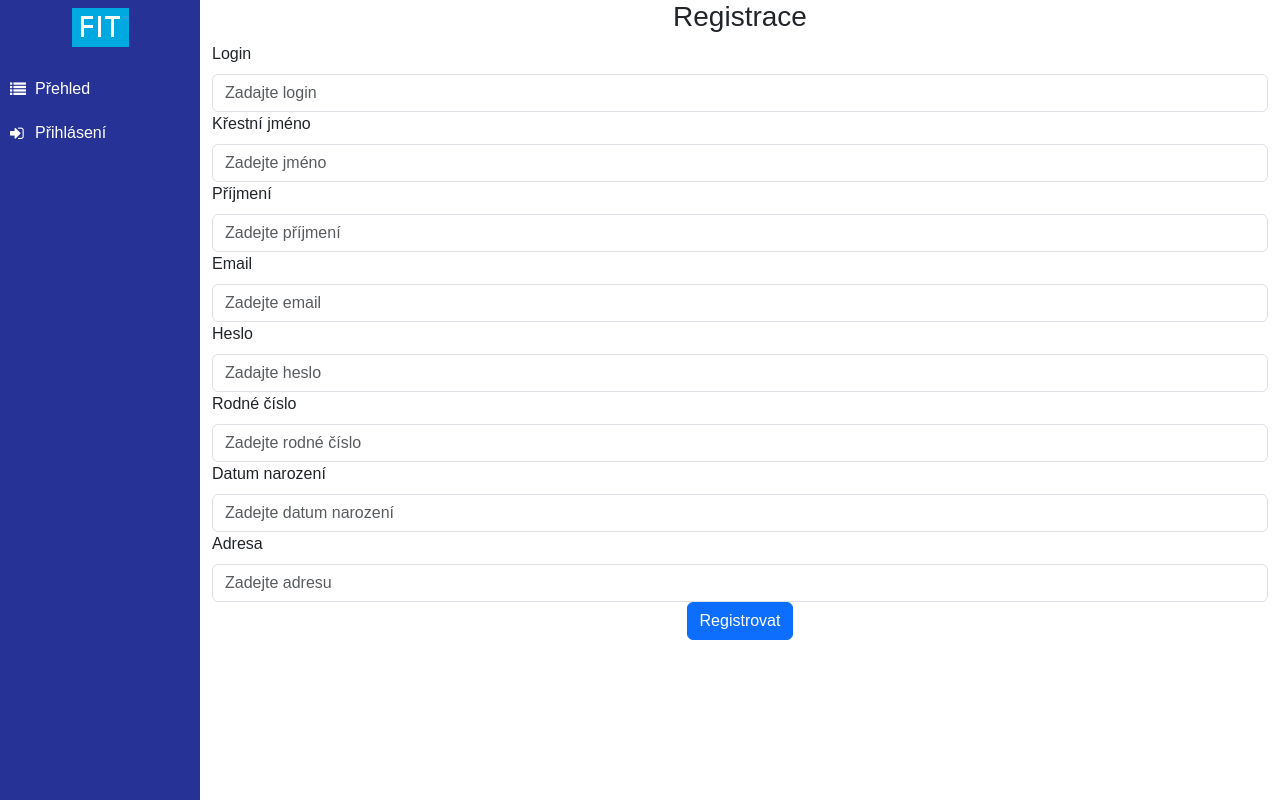
After one commit to Dolly151/IIS_project-, a PHP site: page /register.php in a window 1280 px wide. The commit adds this page. Run offline with PHP 8.4, Linux system fonts and the light colour scheme.

Commit message:
feat: login and register works

```diff
--- a/mydp_creation_script.sql
+++ b/mydp_creation_script.sql
@@ -23,7 +23,7 @@ USE `mydb` ;
 CREATE TABLE IF NOT EXISTS `mydb`.`uzivatel` (
   `ID` INT NOT NULL AUTO_INCREMENT,
   `login` VARCHAR(45) NULL,
-  `heslo` VARCHAR(45) NULL,
+  `heslo` VARCHAR(80) NULL,
   `rodne_cislo` VARCHAR(45) NULL,
   `jmeno` VARCHAR(45) NULL,
   `prijmeni` VARCHAR(45) NULL,
--- a/pages/login.php
+++ b/pages/login.php
@@ -28,8 +28,7 @@
 
         <main>
             <div class="container login-container">
-                <!--TODO: add action file-->
-                <form action="<?php echo htmlspecialchars($_SERVER['PHP_SELF']);?>" method="post">
+                <form action="actions/login_action.php" method="post">
                     <h3 class="text-center">Přihlásení</h3>
                     <div class="form-group">
                         <label for="text" class="form-label">Login</label>
@@ -49,7 +48,7 @@
                         <button type="submit" class="btn btn-primary">Přihlásit</button>
                     </div>
                     <div class="form-group text-center">
-                        <a href="" class="text-center">Registrovat se</a>
+                        <a href="register.php" class="text-center">Registrovat se</a>
                     </div>
                 </form>
             </div>
--- /dev/null
+++ b/pages/register.php
@@ -0,0 +1,61 @@
+<?php
+    require_once('../common/common.php');
+
+    make_header('WIS - registrace', 'register')
+?>
+
+<body>
+    <div class="wrapper d-flex">
+
+        <header>
+            <?php include __DIR__ . '/menu.php'; ?>
+        </header>
+
+        <main>
+            <div class="container login-container">
+                <form action="actions/register_action.php" method="post">
+                    <h3 class="text-center">Registrace</h3>
+                    <div class="form-group">
+                        <label for="text" class="form-label">Login</label>
+                        <input type="text" class="form-control" placeholder="Zadajte login" name="login">
+                    </div>
+                    <div class="form-group">
+                        <label for="text" class="form-label">Křestní jméno</label>
+                        <input type="text" class="form-control" placeholder="Zadejte jméno" name="firstName">
+                    </div>
+                    <div class="form-group">
+                        <label for="text" class="form-label">Příjmení</label>
+                        <input type="text" class="form-control" placeholder="Zadejte příjmení" name="lastName">
+                    </div>
+                    <div class="form-group">
+                        <label for="text" class="form-label">Email</label>
+                        <input type="text" class="form-control" placeholder="Zadejte email" name="email">
+                    </div>
+                    <div class="form-group">
+                        <label for="text" class="form-label">Heslo</label>
+                        <input type="password" class="form-control" placeholder="Zadajte heslo" name="pwd">
+                    </div>
+                    <div class="form-group">
+                        <label for="text" class="form-label">Rodné číslo</label>
+                        <input type="text" class="form-control" placeholder="Zadejte rodné číslo" name="rodneCislo">
+                    </div>
+                    <div class="form-group">
+                        <label for="text" class="form-label">Datum narození</label>
+                        <!-- TODO add date-picker -->
+                        <input type="text" class="form-control" placeholder="Zadejte datum narození" name="birthDate">
+                    </div>
+                    <div class="form-group">
+                        <label for="text" class="form-label">Adresa</label>
+                        <input type="text" class="form-control" placeholder="Zadejte adresu" name="address">
+                    </div>
+                    </div>
+                    <div class="form-group text-center">
+                        <button type="submit" class="btn btn-primary">Registrovat</button>
+                    </div>
+                </form>
+            </div>
+        </main>
+    </div>
+
+</body>
+</html>
--- a/services/detail_service.php
+++ b/services/detail_service.php
@@ -1,6 +1,6 @@
 <?php
 
-require_once '../data/repository_factory.php';
+require_once __DIR__ . '/../data/repository_factory.php';
 
 class DetailService
 {
@@ -13,7 +13,7 @@ class DetailService
 
     public function getCourseDetail($id): array
     {
-        $course = $this->repository->getOneById('Kurz', ['nazev', 'popis', 'garant_ID', 'cena'], $id);
+        $course = $this->repository->getOneById('Kurz', ['nazev', 'popis', 'garant_ID', 'cena', 'limit'], $id);
         if (!$course)
         {
             return [];
--- a/services/overview_service.php
+++ b/services/overview_service.php
@@ -1,6 +1,6 @@
 <?php
 
-require_once '../data/repository_factory.php';
+require_once __DIR__ . '/../data/repository_factory.php';
 
 Class OverviewService
 {
--- a/services/permission_service.php
+++ b/services/permission_service.php
@@ -1,7 +1,7 @@
 <?php
 
-require_once '../data/repository_factory.php';
-require_once '../common/enums.php';
+require_once __DIR__ . '/../data/repository_factory.php';
+require_once __DIR__ . '/../common/enums.php';
 
 class PermissionService
 {
```
Also changed, not shown: pages/actions/login_action.php (added, +21 -0 lines), pages/actions/register_action.php (added, +15 -0 lines), services/login_service.php (+15 -7 lines).
